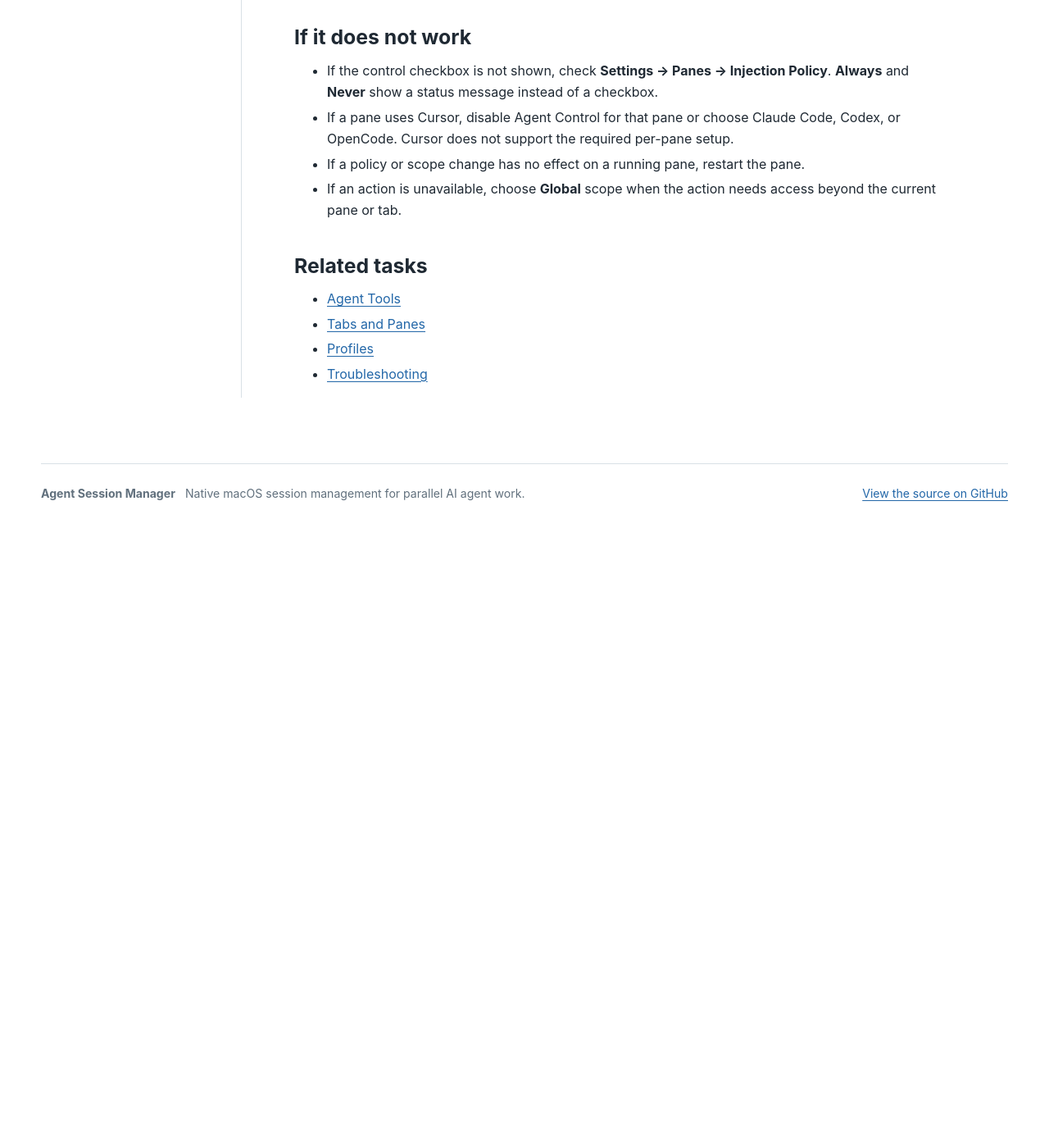
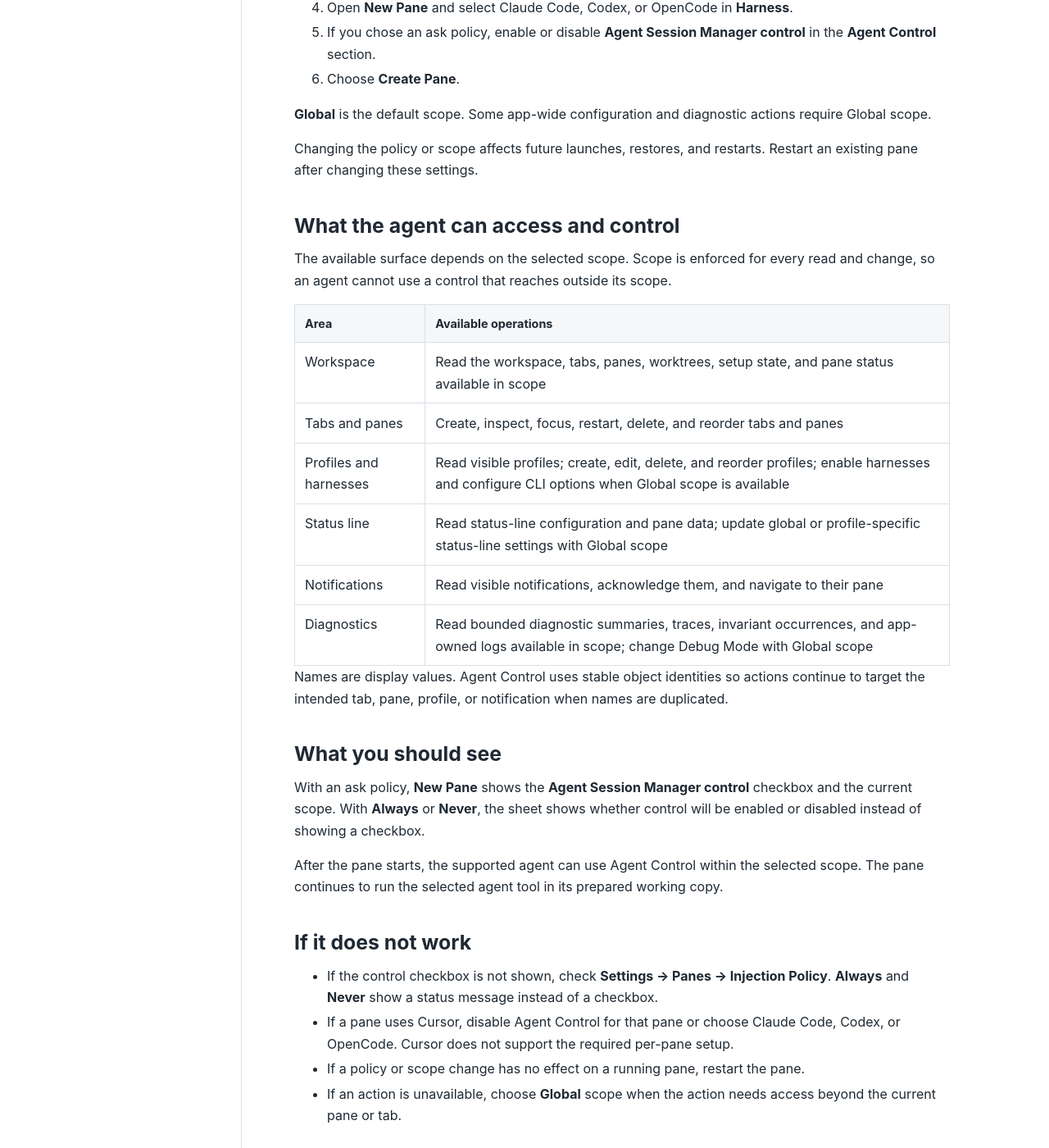
Before and after one commit to JustinDFuller-org/agent-session-manager, a Jekyll site: the page built from documentation/user-guide/agent-control.md, in a window 1280 px wide and 1400 px high, scrolled down 1659 px. Shown: the whole window at 82% size. Built offline with Jekyll 4.4.1, drawn with Linux system fonts in a browser that asks for light colours; before the commit the page ends 2312 px from its top, so only the background shows below that; some of the changed text lies outside the part shown.

Commit message:
docs: explain Agent Control MCP surface and local Pages publishing (#266)

```diff
--- a/documentation/user-guide/agent-control.md
+++ b/documentation/user-guide/agent-control.md
@@ -9,11 +9,24 @@
 
 Agent Control gives a supported agent tool access to the Agent Session Manager workspace around its pane. Depending on the selected scope, the agent can inspect tabs, panes, profiles, status information, notifications, and diagnostics, and perform supported session-management actions.
 
+Agent Session Manager starts an app-owned local Model Context Protocol (MCP) server and prepares the selected harness to connect to it when the pane launches. The connection is configured for that pane and scope; it is not a shell command that users need to type.
+
 ## Why you might use it
 
 Use Agent Control when you want an agent to coordinate its session with the rest of the workspace. For example, an agent can work with other panes in its tab, update shared configuration, or help investigate a problem without requiring you to perform every workspace action manually.
 
 Agent Control is available for panes using Claude Code, Codex, or OpenCode. Cursor does not currently support Agent Control injection.
+
+## How it connects to your agent tool
+
+Agent Session Manager prepares the MCP connection before it starts the final harness command:
+
+- **Claude Code** receives an MCP configuration through its supported `--mcp-config` option.
+- **Codex** receives the MCP server URL and runtime credential through supported `-c` settings.
+- **OpenCode** receives the connection through its inline configuration. Existing OpenCode MCP entries and unrelated settings are preserved.
+- **Cursor** is not injected. Its documented project- and user-level configuration does not provide a safe per-pane setup.
+
+Each injected pane receives a runtime-only credential for its connection. The credential is not persisted, logged, or printed in the terminal, and it is revoked when the pane or tab is torn down.
 
 ## Before you start
 
@@ -38,6 +51,21 @@
 
 Changing the policy or scope affects future launches, restores, and restarts. Restart an existing pane after changing these settings.
 
+## What the agent can access and control
+
+The available surface depends on the selected scope. Scope is enforced for every read and change, so an agent cannot use a control that reaches outside its scope.
+
+| Area | Available operations |
+| --- | --- |
+| Workspace | Read the workspace, tabs, panes, worktrees, setup state, and pane status available in scope |
+| Tabs and panes | Create, inspect, focus, restart, delete, and reorder tabs and panes |
+| Profiles and harnesses | Read visible profiles; create, edit, delete, and reorder profiles; enable harnesses and configure CLI options when Global scope is available |
+| Status line | Read status-line configuration and pane data; update global or profile-specific status-line settings with Global scope |
+| Notifications | Read visible notifications, acknowledge them, and navigate to their pane |
+| Diagnostics | Read bounded diagnostic summaries, traces, invariant occurrences, and app-owned logs available in scope; change Debug Mode with Global scope |
+
+Names are display values. Agent Control uses stable object identities so actions continue to target the intended tab, pane, profile, or notification when names are duplicated.
+
 ## What you should see
 
 With an ask policy, **New Pane** shows the **Agent Session Manager control** checkbox and the current scope. With **Always** or **Never**, the sheet shows whether control will be enabled or disabled instead of showing a checkbox.
```
Also changed, not shown: documentation/features/distribution.md (+85 -0 lines).
